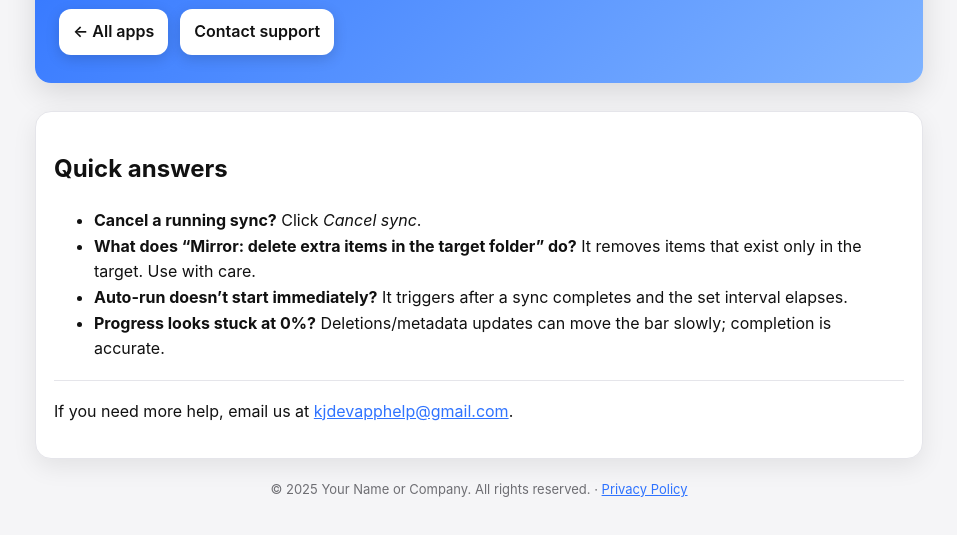
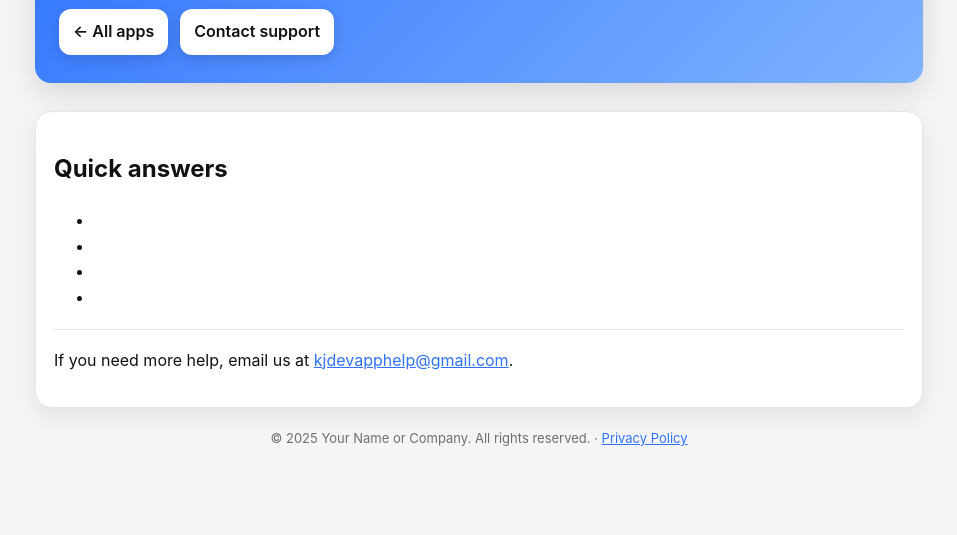
Before and after one commit to bitterapple/support, a plain HTML site: page studiomate/index.html in a window 1280 px wide. Shown: the part 175-710 px from the top of the page, without its empty margins (161-1118 px from the left). Drawn offline with Linux system fonts and the light colour scheme.

Commit message:
edit Studio Mate site

```diff
--- a/studiomate/index.html
+++ b/studiomate/index.html
@@ -20,11 +20,10 @@
   <section class="section card">
     <h2>Quick answers</h2>
     <ul>
-      <li><b>Cancel a running sync?</b> Click <i>Cancel sync</i>.</li>
-      <li><b>What does “Mirror: delete extra items in the target folder” do?</b>
-          It removes items that exist only in the target. Use with care.</li>
-      <li><b>Auto-run doesn’t start immediately?</b> It triggers after a sync completes and the set interval elapses.</li>
-      <li><b>Progress looks stuck at 0%?</b> Deletions/metadata updates can move the bar slowly; completion is accurate.</li>
+      <li></li>
+      <li></li>
+      <li></li>
+      <li></li>
     </ul>
     <hr>
     <p>If you need more help, email us at <a href="mailto:kjdevapphelp@gmail.com">kjdevapphelp@gmail.com</a>.</p>
```
Also changed, not shown: 1 other file.
